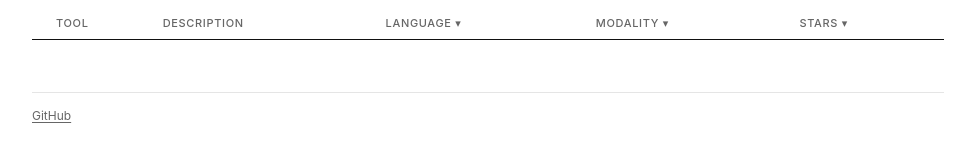
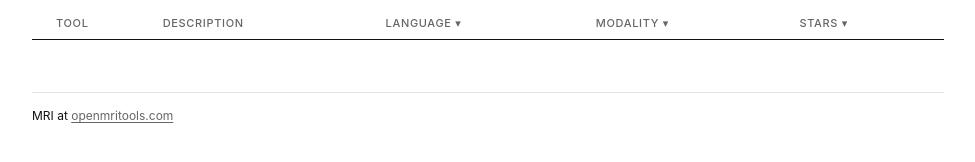
Before and after one commit to openimagingtools/openimagingtools.github.io, a Jekyll site: the page built from index.html, in a window 1280 px wide. Shown: the part 401-563 px from the top of the page, without its empty margins (152-1127 px from the left). Built offline with Jekyll 4.4.1, drawn with Linux system fonts in a browser that asks for light colours.

Commit message:
Fix footer cross-link and about page paragraph

```diff
--- a/about.html
+++ b/about.html
@@ -22,7 +22,7 @@
 
   <p>The open science community builds incredible tools across every imaging modality — but they're scattered across GitHub orgs, lab websites, and word of mouth. Great work gets missed. This directory exists so it doesn't have to.</p>
 
-  <p>MRI already has its own directory at <a href="https://openmritools.com" target="_blank" rel="noopener noreferrer">openmritools.com</a>. Open Imaging Tools covers EEG, MEG, PET, fNIRS, and Ultrasound — same setup, open to contributions. If everyone contributes what they know, it becomes a way for the whole community to stay updated and discover each other's work.</p>
+  <p>MRI has its own directory at <a href="https://openmritools.com" target="_blank" rel="noopener noreferrer">openmritools.com</a>. Open Imaging Tools covers EEG, MEG, PET, fNIRS, and Ultrasound. If everyone contributes what they know, it becomes a way for the whole community to stay updated and discover each other's work.</p>
 
   <p><strong>How health status works.</strong> A weekly GitHub Actions cron job checks each tool's repository.</p>
   <ul class="health-legend">
--- a/index.html
+++ b/index.html
@@ -526,5 +526,5 @@
 </script>
 
 <footer class="footer">
-  <a href="https://github.com/openimagingtools/openimagingtools.github.io" target="_blank" rel="noopener noreferrer">GitHub</a>
+  MRI at <a href="https://openmritools.com" target="_blank" rel="noopener noreferrer">openmritools.com</a>
 </footer>
```
